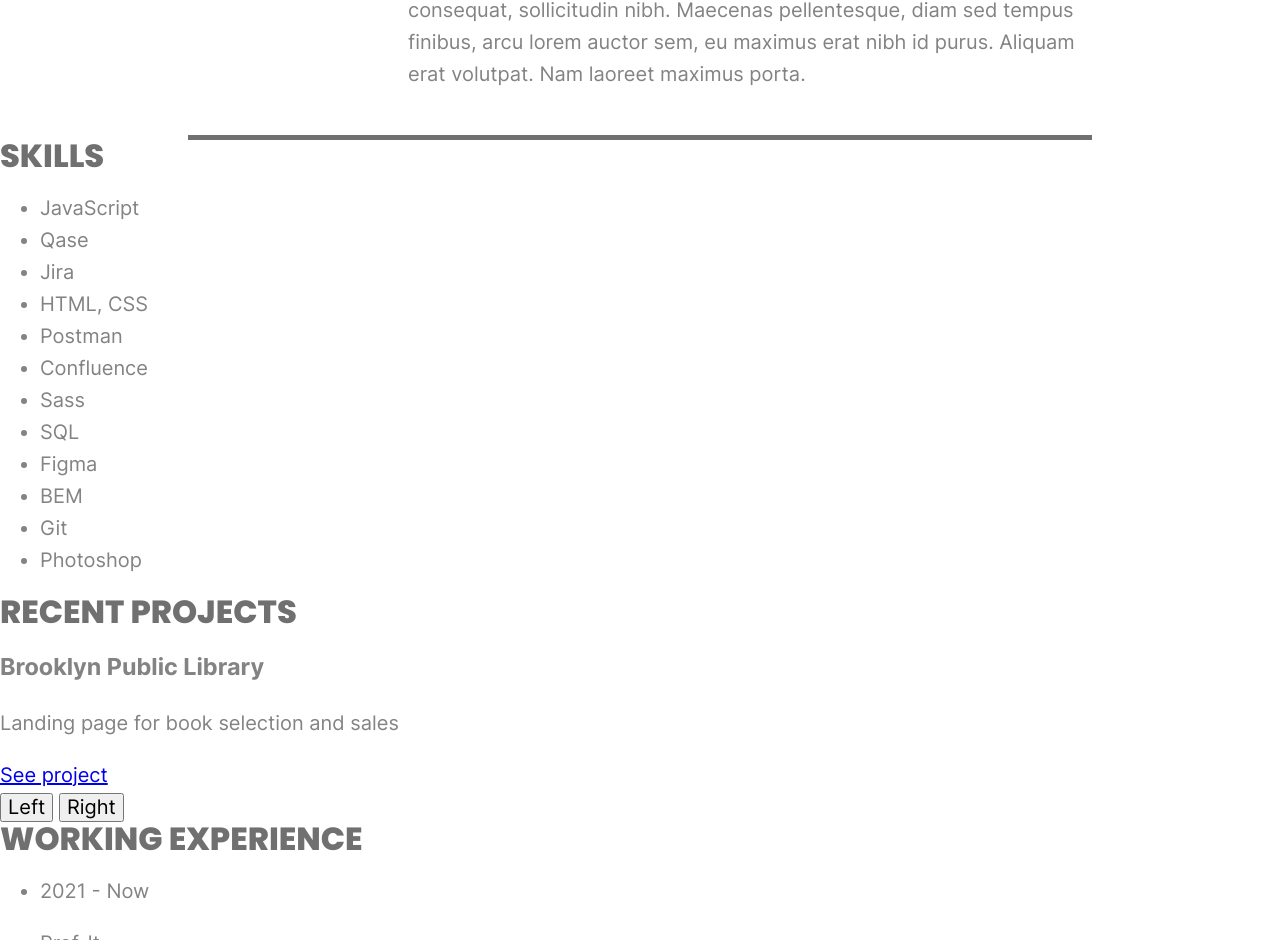
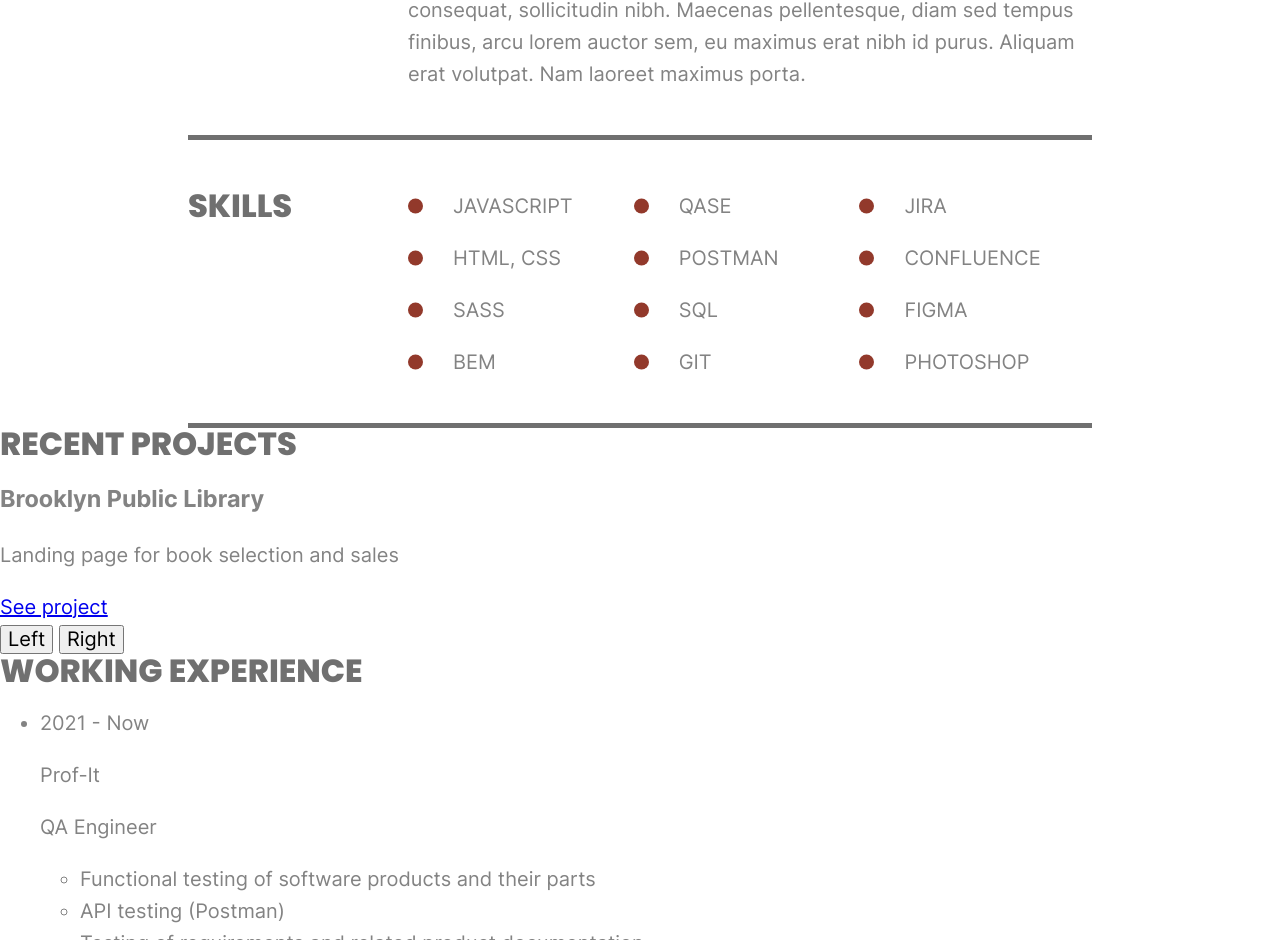
Before and after one commit to MksGdwn/CV, a plain HTML site: page index.html in a window 1280 px wide. Shown: the part 896-1836 px from the top of the page. Drawn offline with Linux system fonts and the light colour scheme.

Commit message:
feat: add skills style

```diff
--- a/css/scss/components/skills/skills.scss
+++ b/css/scss/components/skills/skills.scss
@@ -2,6 +2,46 @@
 
   &__container {
     @extend %row;
+
+    gap: 50px;
+    padding-top: 50px;
+    padding-bottom: 30px;
+  }
+
+  &__title {
+    min-width: 170px;
+  }
+
+  &__list {
+    @extend %no-list;
+
+    display: flex;
+    flex-wrap: wrap;
+  }
+
+  &__item {
+    position: relative;
+    flex-basis: 33%;
+    margin-bottom: 20px;
+    padding-left: 45px;
+
+    text-transform: uppercase;
+
+    box-sizing: border-box;
+
+    &::before {
+      content: "";
+      position: absolute;
+      top: 50%;
+      left: 0;
+      height: 15px;
+      width: 15px;
+
+      background-color: $additional-color;
+      border-radius: 50%;
+
+      transform: translateY(-50%);
+    }
   }
 
 }
--- a/css/scss/index.scss
+++ b/css/scss/index.scss
@@ -3,3 +3,4 @@
 @import "./components/nav";
 @import "./components/promo";
 @import "./components/about";
+@import "./components/skills";
--- a/index.html
+++ b/index.html
@@ -67,6 +67,7 @@
       </div>
     </section>
     <section class="skills">
+      <div class="skills__container container container--separator">
         <h2 class="skills__title title">Skills</h2>
         <ul class="skills__list">
           <li class="skills__item">JavaScript</li>
@@ -82,6 +83,7 @@
           <li class="skills__item">Git</li>
           <li class="skills__item">Photoshop</li>
         </ul>
+      </div>
     </section>
     <section class="projects">
       <h2 class="projects__title title">Recent projects</h2>
```
Also changed, not shown: css/style.css, 1 other file. Lines whose indentation alone changed are shown as unchanged.
